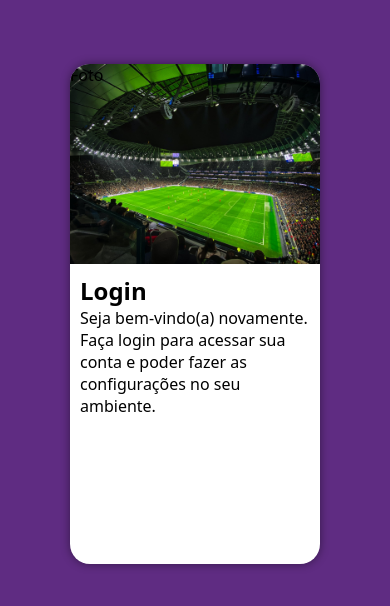
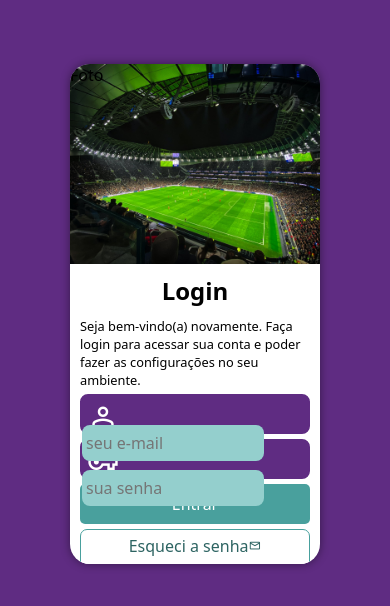
Before and after one commit to flaviodeaquino/html-css, a plain HTML site: page desafios/d015/index.html in a window 390 px wide. Shown: the part 108-714 px from the top of the page. Drawn offline with nearby package versions, Linux system fonts and the light colour scheme.

Commit message:
finalizado tela mobile

```diff
--- a/desafios/d015/estilos/media-query.css
+++ b/desafios/d015/estilos/media-query.css
@@ -32,13 +32,27 @@
 }
 
 @media screen and (min-width: 992px) {
+
     section#login {
         width: 950px;
     }
 
     section#login > div#imagem {
-        float: left;
+        float: right;
         width: 50%;
         height: 100%;
     }
+
+    section#login > div#formulario {
+        float: right;
+        width: 50%;
+    }
+
+    div#formulario > h1 {
+        font-size: 2em;;
+    }
+
+    div#formulario > p {
+        font-size: 1.2em;
+    }
 }
--- a/desafios/d015/estilos/style.css
+++ b/desafios/d015/estilos/style.css
@@ -54,3 +54,89 @@ section#login > div#formulario {
     display: block;
     padding: 10px;
 }
+
+div#formulario > h1 {
+    text-align: center;
+    margin-bottom: 10px;
+}
+
+div#formulario > p {
+    font-size: 0.8em;
+}
+
+form > div.campo {
+    background-color: #5f2c82;
+    border: 2px solid #5f2c82;
+    display: block;
+    width: 100%;
+    height: 40px;
+    border-radius: 8px;
+    margin: 5px 0px;
+}
+
+div.campo > label {
+    display: none;
+}
+
+div.campo > span {
+    color: white;
+    /*background-color: black;*/
+    font-size: 2em;
+    width: 40px;
+    padding: 5px;
+}
+
+div.campo > input {
+    background-color: #94cfcd;
+    font-size: 1em;
+    width: calc(100% - 44px);
+    height: 100%;
+    transform: translateY(-13px);
+    border: 0px;
+    border-radius: 8px;
+    padding: 4px;
+}
+
+div.campo > input:focus-within {
+    background-color: white;
+    outline: none;
+}
+
+form > input[type=submit] {
+    display: block;
+    font-size: 1em;
+    width: 100%;
+    height: 40px;
+    background-color: #49a09d;
+    color: white;
+    border: none;
+    border-radius: 5px;
+    cursor: pointer;
+}
+
+form > input[type=submit]:hover {
+    background-color: #2d6462;
+}
+
+form > a.botao {
+    display: block;
+    text-align: center;
+    font-size: 1em;
+    width: 100%;
+    height: 40px;
+    padding-top: 5px;
+    margin-top: 5px;
+    background-color: white;
+    color: #2d6462;
+    border: 1px solid #49a09d;
+    border-radius: 7px;
+    text-decoration: none;
+}
+
+form > a.botao:hover {
+    background-color: #6cd3cf;
+}
+
+form> a.botao > span {
+    font-size: 00.8em;
+}
--- a/desafios/d015/index.html
+++ b/desafios/d015/index.html
@@ -5,8 +5,10 @@
     <meta http-equiv="X-UA-Compatible" content="IE=edge">
     <meta name="viewport" content="width=device-width, initial-scale=1.0">
     <title>Login</title>
+    <link href="https://fonts.googleapis.com/css2?family=Material+Symbols+Outlined" rel="stylesheet" />
     <link rel="stylesheet" href="estilos/style.css">
     <link rel="stylesheet" href="estilos/media-query.css">
+
 </head>
 <body>
     <main>
@@ -18,7 +20,18 @@
                 <h1>Login</h1>
                 <p>Seja bem-vindo(a) novamente. Faça login para acessar sua conta e poder fazer as configurações no seu ambiente.</p>
                 <form action="login.php" method="post" autocomplete="on">
-
+                    <div class="campo">
+                        <span class="material-symbols-outlined">person</span>
+                        <input type="email" name="login" id="ilogin" placeholder="seu e-mail" autocomplete="email" required maxlength="30">
+                        <label for="ilogin">Login</label>
+                    </div>
+                    <div class="campo">
+                        <span class="material-symbols-outlined">vpn_key</span>
+                        <input type="password" name="senha" id="isenha" placeholder="sua senha" autocomplete="current-password" required minlength="8" maxlength="20">
+                        <label for="isenha">Senha</label>
+                    </div>
+                    <input type="submit" value="Entrar">
+                    <a href="esqueci.html" class="botao">Esqueci a senha<span class="material-symbols-outlined">mail</span></a>
                 </form>
             </div>
         </section>
```
